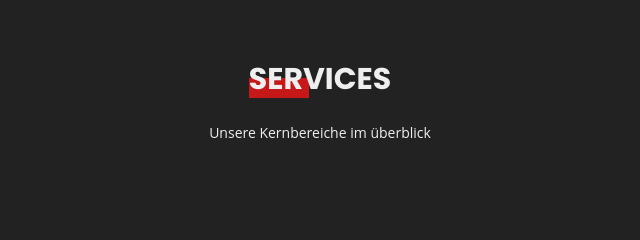
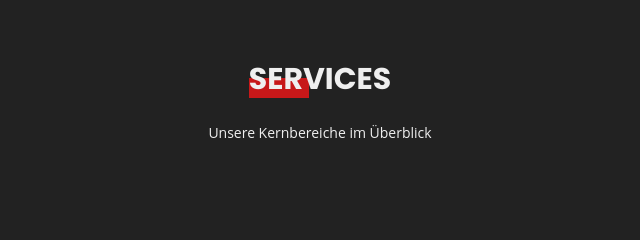
Before and after one commit to EkkoOfficial/vfx_lp, a website: page Akad_Creative_Digital_Agency_Template/Akad_Creative_Digital_Agency_Template/index.html in a window 1280 px wide. Shown: the part 1920-2160 px from the top of the page, 320-960 px from the left. Drawn offline with Linux system fonts and the light colour scheme; files whose address does not match are found by name.

Commit message:
-minor text corrections-

```diff
--- a/Akad_Creative_Digital_Agency_Template/Akad_Creative_Digital_Agency_Template/index.html
+++ b/Akad_Creative_Digital_Agency_Template/Akad_Creative_Digital_Agency_Template/index.html
@@ -182,7 +182,7 @@
 			<div class="row">
 				<div class="section-title">
 					<span>Services</span>
-					<p>Unsere Kernbereiche im überblick</p>
+					<p>Unsere Kernbereiche im Überblick</p>
 				</div>
 			</div>
 
```
